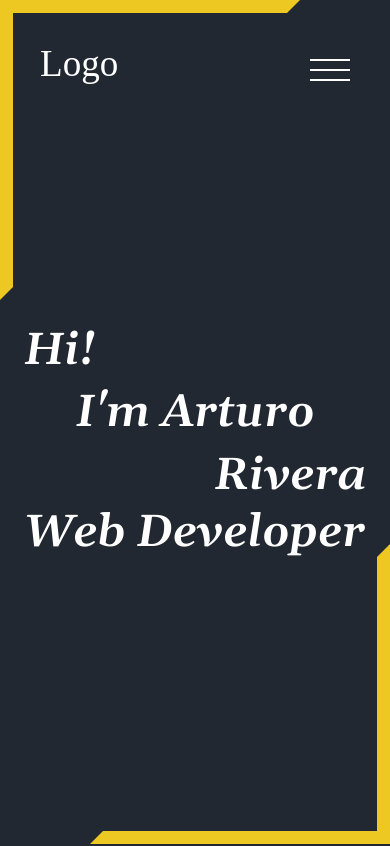
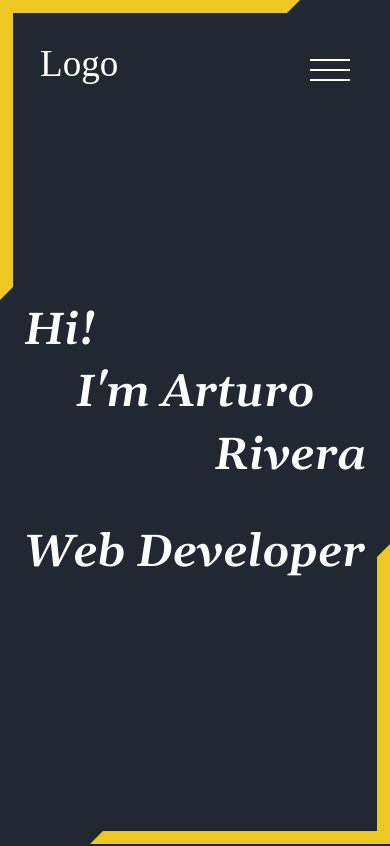
Before and after one commit to Houser97/Portfolio, a React (Create React App) app: page / in a window 390 px wide. Shown: the top 846 px of the page. Built offline with nearby package versions, Linux system fonts and the light colour scheme.

Commit message:
Increase margin-top of web developer container below 570px

```diff
--- a/src/styles/Presentation.css
+++ b/src/styles/Presentation.css
@@ -76,9 +76,13 @@
     }
 }
 
-@media (max-width: 560px) {
+@media (max-width: 570px) {
     .app_presentation{
         font-size: 50px;
+    }
+
+    .web-developer-card{
+        margin-top: 40px;
     }
 }
 
```
